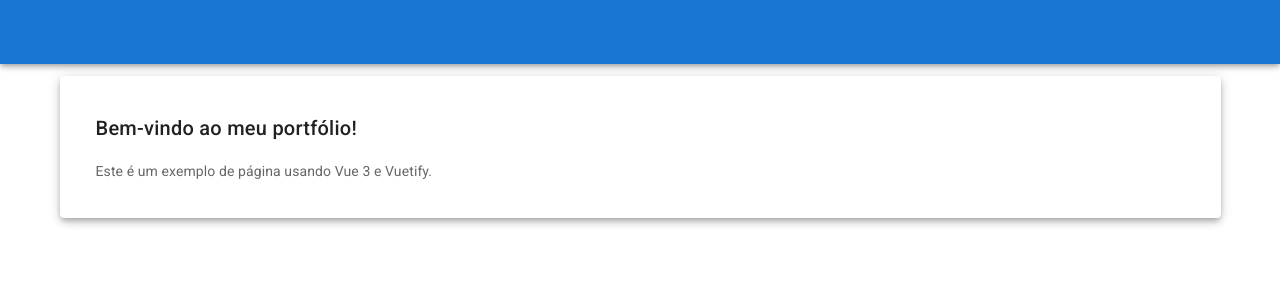
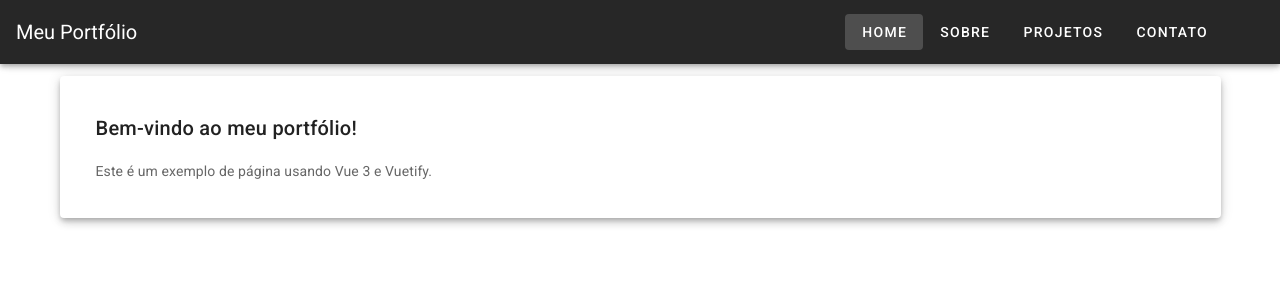
Before and after one commit to OctavioSantana01/meu-portfolio, a Vue app: page / in a window 1280 px wide. Shown: the top 300 px of the page. Built offline with nearby package versions, Linux system fonts and the light colour scheme.

Commit message:
feat: Adicionado app-bar para portfolio

```diff
--- a/src/App.vue
+++ b/src/App.vue
@@ -1,8 +1,15 @@
 <template>
   <v-app>
-    <v-app-bar app color="primary" dark>
-      <div class="d-flex align-center"></div>
-      <v-spacer></v-spacer>
+    <v-app-bar app dark>
+      <div class="d-flex align-center">
+        <v-toolbar-title>Meu Portfólio</v-toolbar-title>
+      </div>
+      <div class="ml-auto mr-10">
+        <v-btn text to="/">Home</v-btn>
+        <v-btn text to="/sobre">Sobre</v-btn>
+        <v-btn text to="/projetos">Projetos</v-btn>
+        <v-btn text to="/contato">Contato</v-btn>
+      </div>
     </v-app-bar>
 
     <v-main>
--- a/src/views/HomeView.vue
+++ b/src/views/HomeView.vue
@@ -1,5 +1,5 @@
 <template>
-  <v-container>
+  <v-container class="fundo-home">
     <v-row>
       <v-col>
         <v-card class="pa-5" elevation="5">
@@ -18,3 +18,7 @@ export default {
   name: "HomePage",
 };
 </script>
+<style scoped>
+.fundo-home {
+}
+</style>
```
